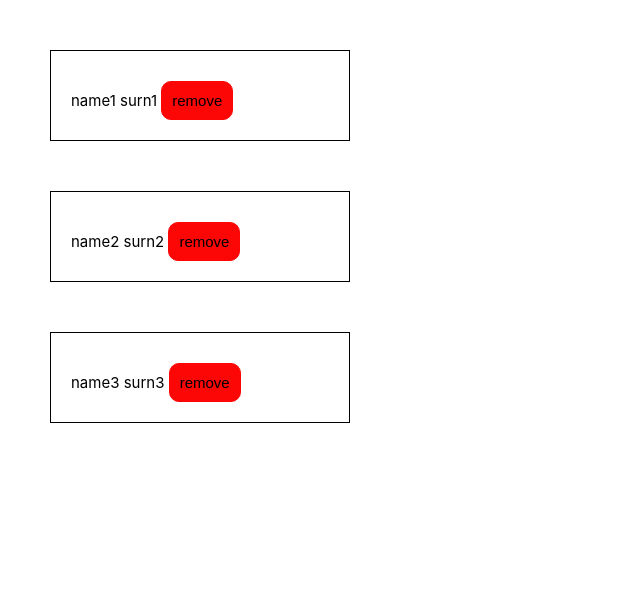
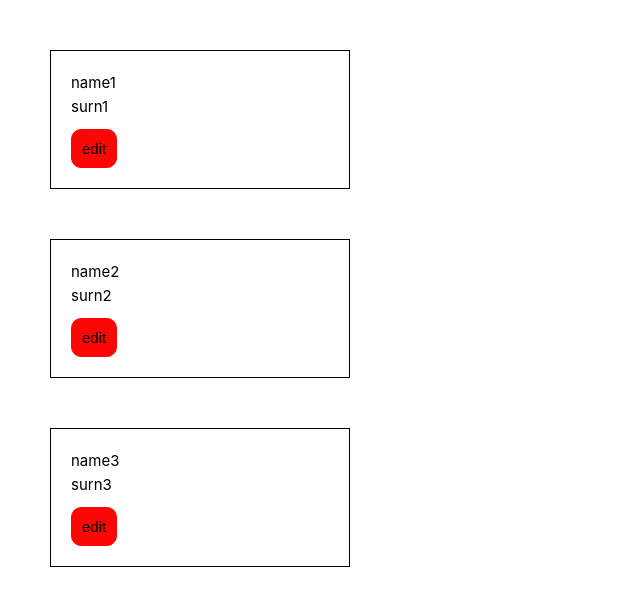
Before and after one commit to aanddi/vue3_exercises, a Vue app in the folder vue3/: page / in a window 1280 px wide. Shown: the top 606 px of the page, without its empty margins (0-640 px from the left). Built offline with nearby package versions, Linux system fonts and the light colour scheme.

Commit message:
Реактивное редактирование данных компонента в Vue

```diff
--- a/vue3/src/App.vue
+++ b/vue3/src/App.vue
@@ -23,30 +23,30 @@
           surn: 'surn3'
         },
       ],
-
     }
   },
   methods: {
-    remove(id) {
-      this.users = this.users.filter((user) => {
-        return user.id !== id;
-      })
+    change(id, name, surn){
+      this.users = this.users.map((user) => {
+        if(user.id === id){
+          user.name = name;
+          user.surn = surn;
+        }
+        return user;
+      });
     }
   }
-
 }
 </script>
 
-
 <template>
-  <Employee
-		v-for="user in users"
+<Employee v-for="user in users"
 		:id="user.id"
 		:name="user.name"
 		:surn="user.surn"
-		@remove="remove"
 		:key="user.id"
-	/>
+    @change="change"
+/>
 </template>
 
 
--- a/vue3/src/components/Employee.vue
+++ b/vue3/src/components/Employee.vue
@@ -5,23 +5,41 @@
     name: String,
     surn: String,
   },
-  emits: ['remove'],
+  emits: ['change'],
   data() {
     return {
+      isEdit: false,
+      newName: this.name,
+      newSurn: this.surn,
     }
   },
-
+  methods: {
+    edit() {
+      this.isEdit = true;
+    },
+    save() {
+      this.isEdit = false;
+      this.$emit('change', this.id, this.newName, this.newSurn);
+    }
+  }
 }
-
 </script>
 
 <template>
-  <div class="block">
-    {{ name }}
-    {{ surn }}
-    <button class="btn" @click="$emit('remove', id)">remove</button>
-  </div>
-
+  <template v-if="!isEdit">
+    <div class="block">
+      <h1>{{ name }}</h1>
+      <h1>{{ surn }}</h1>
+      <button class="btn" @click="edit">edit</button>
+    </div>
+  </template>
+  <template v-else>
+    <div class="block">
+      <input class="block_input" v-model="newName">
+      <input class="block_input" v-model="newSurn">
+      <button class="btn" @click="save">save</button>
+    </div>
+  </template>
 </template>
 
 
@@ -47,4 +65,13 @@
   color: #fd0606;
   border: 1px solid #fd0606;
 }
+
+.block_input {
+  width: 200px;
+  margin: 10px 10px;
+  padding: 5px;
+  border: 1px solid black;
+  border-radius: 10px;
+  display: block;
+}
 </style>
```
